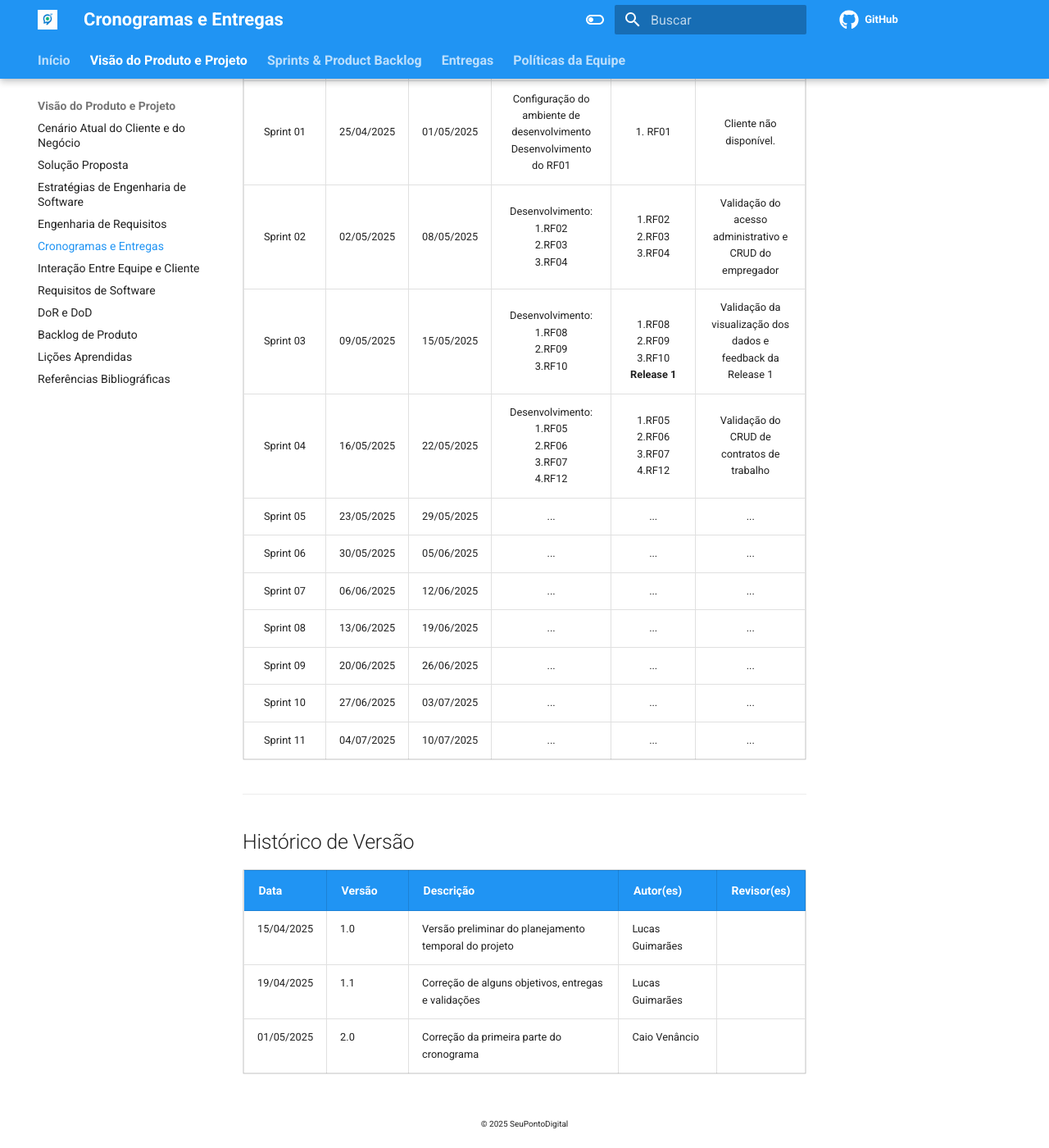
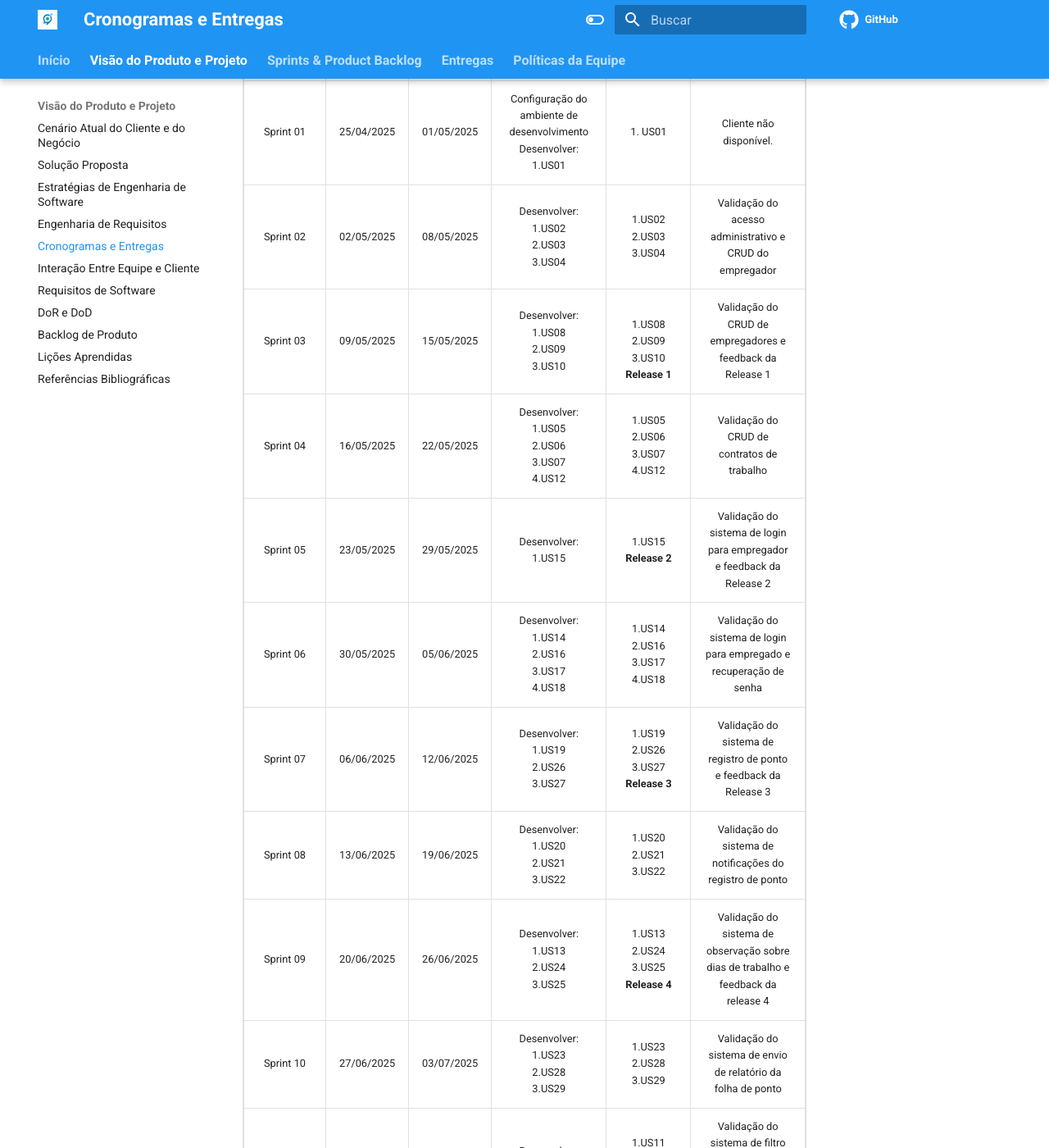
Before and after one commit to mdsreq-fga-unb/2025.1-T01-SeuPontoDigital, an MkDocs documentation site: the page built from docs/doc-visao/5-cronograma.md, in a window 1280 px wide and 1400 px high, scrolled down 534 px. Shown: the whole window at 82% size. Built offline with MkDocs 1.6.1 and Material for MkDocs 9.7.7, drawn with Linux system fonts in a browser that asks for light colours; comment, search, counter and statistics services are not loaded; some of the changed text lies outside the part shown.

Commit message:
docs: corrigir cronograma do projeto de acordo com o backlog

```diff
--- a/docs/doc-visao/5-cronograma.md
+++ b/docs/doc-visao/5-cronograma.md
@@ -27,89 +27,89 @@ _**obs:**_ a equipe optou por reservar as duas primeiras semanas (Iniciação) p
       <td style="text-align: center; vertical-align: middle;">Sprint 01</td>
       <td style="text-align: center; vertical-align: middle;">25/04/2025</td>
       <td style="text-align: center; vertical-align: middle;">01/05/2025</td>
-      <td style="text-align: center; vertical-align: middle;">Configuração do ambiente de desenvolvimento <br>Desenvolvimento do RF01</td>
-      <td style="text-align: center; vertical-align: middle;">1. RF01 </td>
+      <td style="text-align: center; vertical-align: middle;">Configuração do ambiente de desenvolvimento <br>Desenvolver:<br> 1.US01</td>
+      <td style="text-align: center; vertical-align: middle;">1. US01 </td>
       <td style="text-align: center; vertical-align: middle;">Cliente não disponível.</td>
     </tr>
     <tr>
       <td style="text-align: center; vertical-align: middle;">Sprint 02</td>
       <td style="text-align: center; vertical-align: middle;">02/05/2025</td>
       <td style="text-align: center; vertical-align: middle;">08/05/2025</td>
-      <td style="text-align: center; vertical-align: middle;">Desenvolvimento: <br>1.RF02<br>2.RF03<br>3.RF04</td>
-      <td style="text-align: center; vertical-align: middle;">1.RF02<br>2.RF03<br>3.RF04</td>
+      <td style="text-align: center; vertical-align: middle;">Desenvolver: <br>1.US02<br>2.US03<br>3.US04</td>
+      <td style="text-align: center; vertical-align: middle;">1.US02<br>2.US03<br>3.US04</td>
       <td style="text-align: center; vertical-align: middle;">Validação do acesso administrativo e CRUD do empregador</td>
     </tr>
     <tr>
       <td style="text-align: center; vertical-align: middle;">Sprint 03</td>
       <td style="text-align: center; vertical-align: middle;">09/05/2025</td>
       <td style="text-align: center; vertical-align: middle;">15/05/2025</td>
-      <td style="text-align: center; vertical-align: middle;">Desenvolvimento: <br>1.RF08<br>2.RF09<br>3.RF10</td>
-      <td style="text-align: center; vertical-align: middle;"><br>1.RF08<br>2.RF09<br>3.RF10<br><b>Release 1</b></td>
-      <td style="text-align: center; vertical-align: middle;">Validação da visualização dos dados e feedback da Release 1</td>
+      <td style="text-align: center; vertical-align: middle;">Desenvolver: <br>1.US08<br>2.US09<br>3.US10</td>
+      <td style="text-align: center; vertical-align: middle;"><br>1.US08<br>2.US09<br>3.US10<br><b>Release 1</b></td>
+      <td style="text-align: center; vertical-align: middle;">Validação do CRUD de empregadores e feedback da Release 1</td>
     </tr>
     <tr>
       <td style="text-align: center; vertical-align: middle;">Sprint 04</td>
       <td style="text-align: center; vertical-align: middle;">16/05/2025</td>
       <td style="text-align: center; vertical-align: middle;">22/05/2025</td>
-      <td style="text-align: center; vertical-align: middle;">Desenvolvimento: <br>1.RF05<br>2.RF06<br>3.RF07<br>4.RF12</td>
-      <td style="text-align: center; vertical-align: middle;">1.RF05<br>2.RF06<br>3.RF07<br>4.RF12</td>
+      <td style="text-align: center; vertical-align: middle;">Desenvolver: <br>1.US05<br>2.US06<br>3.US07<br>4.US12</td>
+      <td style="text-align: center; vertical-align: middle;">1.US05<br>2.US06<br>3.US07<br>4.US12</td>
       <td style="text-align: center; vertical-align: middle;">Validação do CRUD de contratos de trabalho</td>
     </tr>
     <tr>
       <td style="text-align: center; vertical-align: middle;">Sprint 05</td>
       <td style="text-align: center; vertical-align: middle;">23/05/2025</td>
       <td style="text-align: center; vertical-align: middle;">29/05/2025</td>
-      <td style="text-align: center; vertical-align: middle;">...</td>
-      <td style="text-align: center; vertical-align: middle;">...</td>
-      <td style="text-align: center; vertical-align: middle;">...</td>
+      <td style="text-align: center; vertical-align: middle;">Desenvolver: <br>1.US15</td>
+      <td style="text-align: center; vertical-align: middle;">1.US15<br><b>Release 2</b></td>
+      <td style="text-align: center; vertical-align: middle;">Validação do sistema de login para empregador e feedback da Release 2</td>
     </tr>
     <tr>
       <td style="text-align: center; vertical-align: middle;">Sprint 06</td>
       <td style="text-align: center; vertical-align: middle;">30/05/2025</td>
       <td style="text-align: center; vertical-align: middle;">05/06/2025</td>
-     <td style="text-align: center; vertical-align: middle;">...</td>
-      <td style="text-align: center; vertical-align: middle;">...</td>
-      <td style="text-align: center; vertical-align: middle;">...</td>
+     <td style="text-align: center; vertical-align: middle;">Desenvolver: <br>1.US14<br>2.US16<br>3.US17<br>4.US18</td>
+      <td style="text-align: center; vertical-align: middle;">1.US14<br>2.US16<br>3.US17<br>4.US18</td>
+      <td style="text-align: center; vertical-align: middle;">Validação do sistema de login para empregado e recuperação de senha</td>
     </tr>
     <tr>
       <td style="text-align: center; vertical-align: middle;">Sprint 07</td>
       <td style="text-align: center; vertical-align: middle;">06/06/2025</td>
       <td style="text-align: center; vertical-align: middle;">12/06/2025</td>
-     <td style="text-align: center; vertical-align: middle;">...</td>
-      <td style="text-align: center; vertical-align: middle;">...</td>
-      <td style="text-align: center; vertical-align: middle;">...</td>
+     <td style="text-align: center; vertical-align: middle;">Desenvolver: <br>1.US19<br>2.US26<br>3.US27</td>
+      <td style="text-align: center; vertical-align: middle;">1.US19<br>2.US26<br>3.US27<br><b>Release 3</b></td>
+      <td style="text-align: center; vertical-align: middle;">Validação do sistema de registro de ponto e feedback da Release 3</td>
     </tr>
     <tr>
       <td style="text-align: center; vertical-align: middle;">Sprint 08</td>
       <td style="text-align: center; vertical-align: middle;">13/06/2025</td>
       <td style="text-align: center; vertical-align: middle;">19/06/2025</td>
-     <td style="text-align: center; vertical-align: middle;">...</td>
-      <td style="text-align: center; vertical-align: middle;">...</td>
-      <td style="text-align: center; vertical-align: middle;">...</td>
+     <td style="text-align: center; vertical-align: middle;">Desenvolver: <br>1.US20<br>2.US21<br>3.US22</td>
+      <td style="text-align: center; vertical-align: middle;">1.US20<br>2.US21<br>3.US22</td>
+      <td style="text-align: center; vertical-align: middle;">Validação do sistema de notificações do registro de ponto</td>
     </tr>
     <tr>
       <td style="text-align: center; vertical-align: middle;">Sprint 09</td>
       <td style="text-align: center; vertical-align: middle;">20/06/2025</td>
       <td style="text-align: center; vertical-align: middle;">26/06/2025</td>
-     <td style="text-align: center; vertical-align: middle;">...</td>
-      <td style="text-align: center; vertical-align: middle;">...</td>
-      <td style="text-align: center; vertical-align: middle;">...</td>
+     <td style="text-align: center; vertical-align: middle;">Desenvolver: <br>1.US13<br>2.US24<br>3.US25</td>
+      <td style="text-align: center; vertical-align: middle;">1.US13<br>2.US24<br>3.US25<br><b>Release 4</b></td>
+      <td style="text-align: center; vertical-align: middle;">Validação do sistema de observação sobre dias de trabalho e feedback da release 4</td>
     </tr>
     <tr>
       <td style="text-align: center; vertical-align: middle;">Sprint 10</td>
       <td style="text-align: center; vertical-align: middle;">27/06/2025</td>
       <td style="text-align: center; vertical-align: middle;">03/07/2025</td>
-     <td style="text-align: center; vertical-align: middle;">...</td>
-      <td style="text-align: center; vertical-align: middle;">...</td>
-      <td style="text-align: center; vertical-align: middle;">...</td>
+     <td style="text-align: center; vertical-align: middle;">Desenvolver: <br>1.US23<br>2.US28<br>3.US29</td>
+      <td style="text-align: center; vertical-align: middle;">1.US23<br>2.US28<br>3.US29</td>
+      <td style="text-align: center; vertical-align: middle;">Validação do sistema de envio de relatório da folha de ponto</td>
     </tr>
     <tr>
       <td style="text-align: center; vertical-align: middle;">Sprint 11</td>
       <td style="text-align: center; vertical-align: middle;">04/07/2025</td>
       <td style="text-align: center; vertical-align: middle;">10/07/2025</td>
-      <td style="text-align: center; vertical-align: middle;">...</td>
-      <td style="text-align: center; vertical-align: middle;">...</td>
-      <td style="text-align: center; vertical-align: middle;">...</td>
+      <td style="text-align: center; vertical-align: middle;">Desenvolver: <br>1.US11</td>
+      <td style="text-align: center; vertical-align: middle;">1.US11<br><b>Release 5 (Final)</b></td>
+      <td style="text-align: center; vertical-align: middle;">Validação do sistema de filtro de busca e feedback do projeto completo</td>
     </tr>
   </tbody>
 </table>
@@ -143,10 +143,10 @@ _**obs:**_ a equipe optou por reservar as duas primeiras semanas (Iniciação) p
       <td></td>
     </tr>
     <tr>
-      <td>01/05/2025</td>
+      <td>26/05/2025</td>
       <td>2.0</td>
-      <td>Correção da primeira parte do cronograma</td>
-      <td>Caio Venâncio</td>
+      <td>Correção do Cronograma de acordo com o Backlog</td>
+      <td>Lucas Guimarães</td>
       <td></td>
     </tr>
   </tbody>
```
